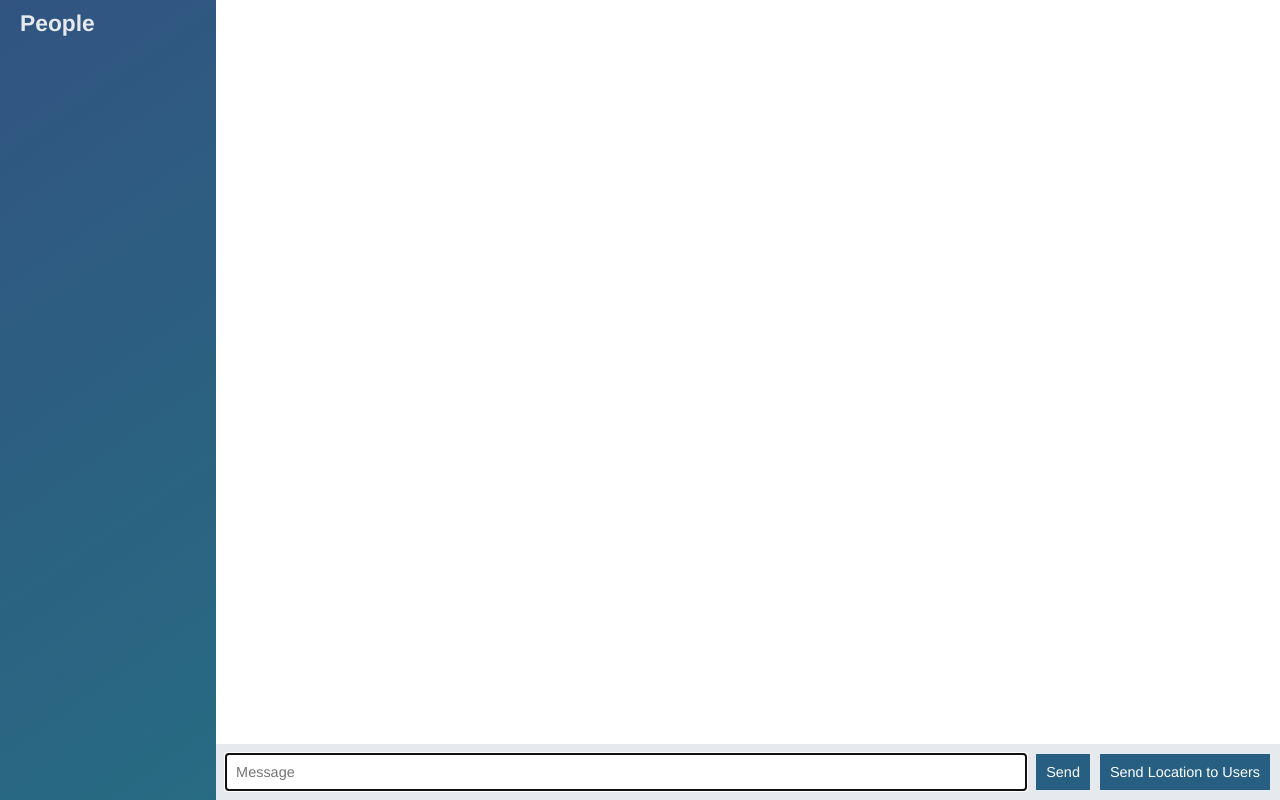
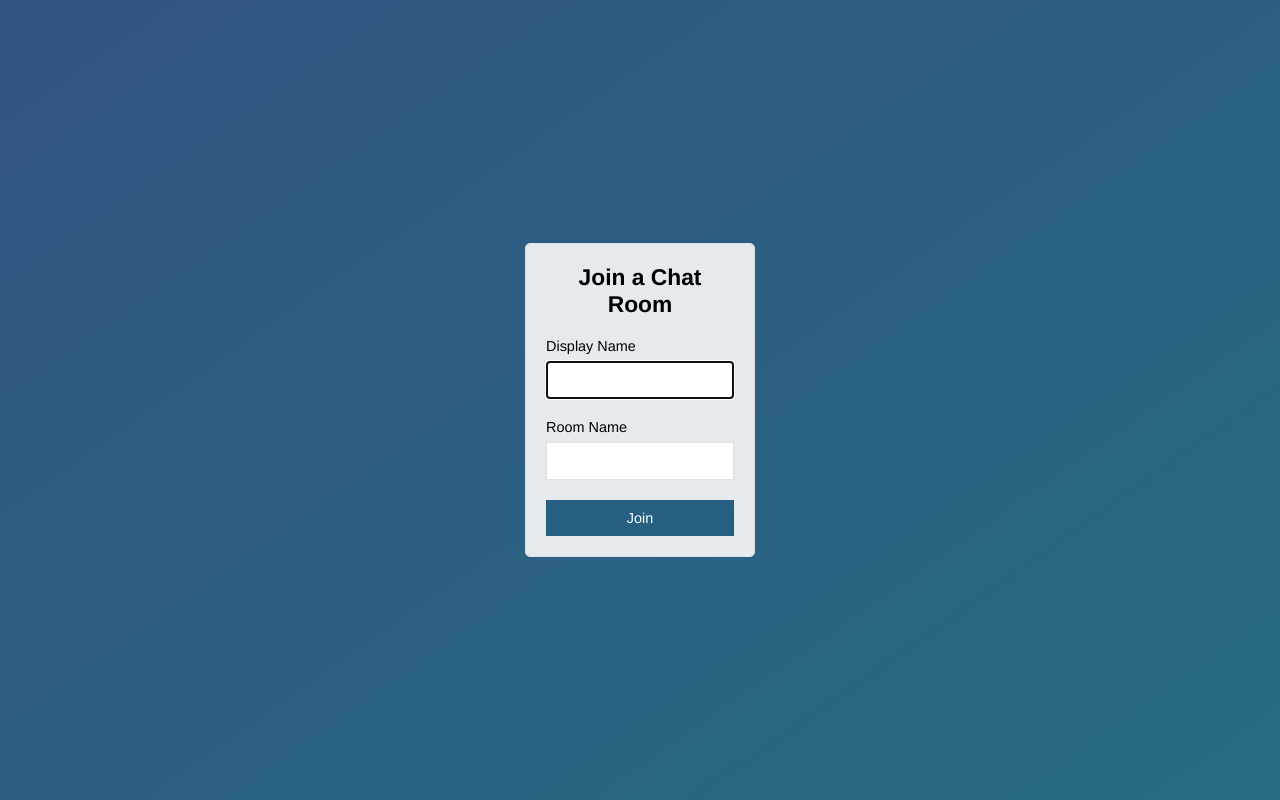
Before and after one commit to bhubie/node-chat-app, a website: page public/index.html in a window 1280 px wide. Drawn offline with nearby package versions, Linux system fonts and the light colour scheme; no server answers.

Commit message:
added join page

```diff
--- a/public/index.html
+++ b/public/index.html
@@ -3,57 +3,29 @@
 <html>
     <head>
         <meta charset="utf-8">
+        <title>Join | ChatApp</title>
+        <meta name="viewport" content="width=device-width, initial-scale=1, user-scalable=no" >
         <link rel="stylesheet" href="/css/styles.css">
     </head>
 
-    <body class="chat">
-
-        <div class="chat__sidebar">
-            <h3>People</h3>
-            <div id="users"></div>
+    <body class="centered-form">
+        <div class="centered-form__form">
+            <form action="/chat.html">
+                <div class="form-field">
+                    <h3>Join a Chat Room</h3>
+                </div>
+                <div class="form-field">
+                    <label>Display Name</label>
+                    <input type="text" name="name" autofocus />
+                </div>
+                <div class="form-field">
+                    <label>Room Name</label>
+                    <input type="text" name="room"/>
+                </div>
+                <div class="form-field">
+                    <button>Join</button>
+                </div>
+            </form>
         </div>
-
-        <div class="chat__main">
-            <ol id="messages" class="chat__messages"></ol>
-
-            <div class="chat__footer">
-                <form id="message-form">
-                    <input name="message" type="text" placeholder="Message" autofocus autocomplete="off"/>
-                    <button>Send</button>
-                </form>
-                <button id="send-location">Send Location to Users</button>
-            </div>
-        </div>
-
-        <script id= "message-template" type="text/template">
-            <li class ="message">
-                <div class= "message__title">
-                    <h4>{{from}}</h4>
-                    <span>{{createdAt}}</span>
-                </div>
-                <div class="message__body">
-                    <p>{{text}}</p>
-                </div>
-            </li>
-        </script>
-
-        <script id= "location-message-template" type="text/template">
-            <li class ="message">
-                <div class= "message__title">
-                    <h4>{{from}}</h4>
-                    <span>{{createdAt}}</span>
-                </div>
-                <div class="message__body">
-                    <p>
-                        <a href="{{url}}" target="_blank">My Current Location</a>
-                    </p>
-                </div>
-            </li>
-        </script>
-        <script = src="socket.io/socket.io.js"> </script>
-        <script = src="/js/libs/jquery-3.2.1.min.js"> </script>
-        <script = src="/js/libs/moment.js"> </script>
-        <script = src="/js/libs/mustache.js"> </script>
-        <script src="/js/index.js"> </script>
     </body>
 </html>
```
Also changed, not shown: public/chat.html (added, +61 -0 lines), public/js/chat.js (renamed from public/js/index.js).
